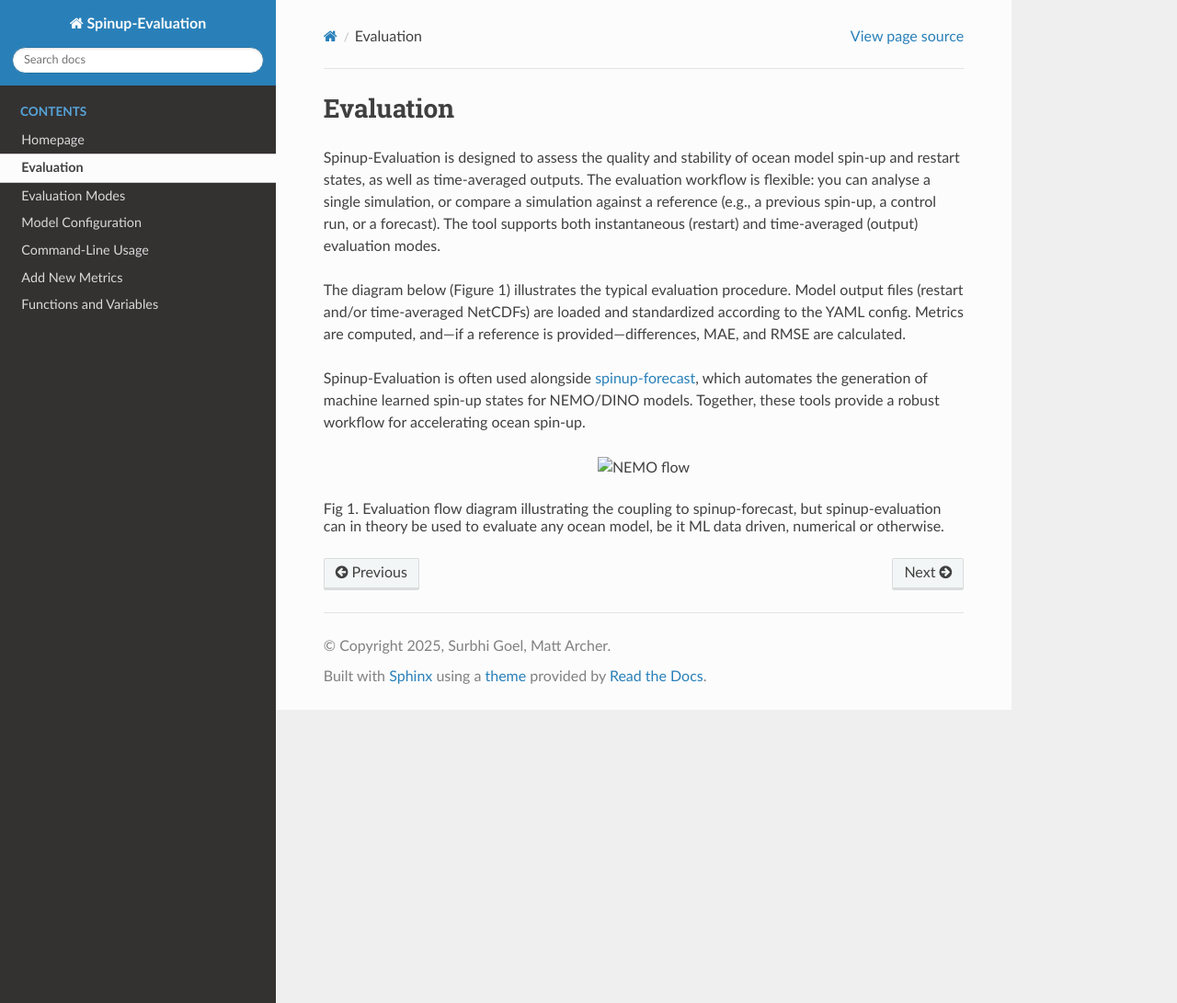
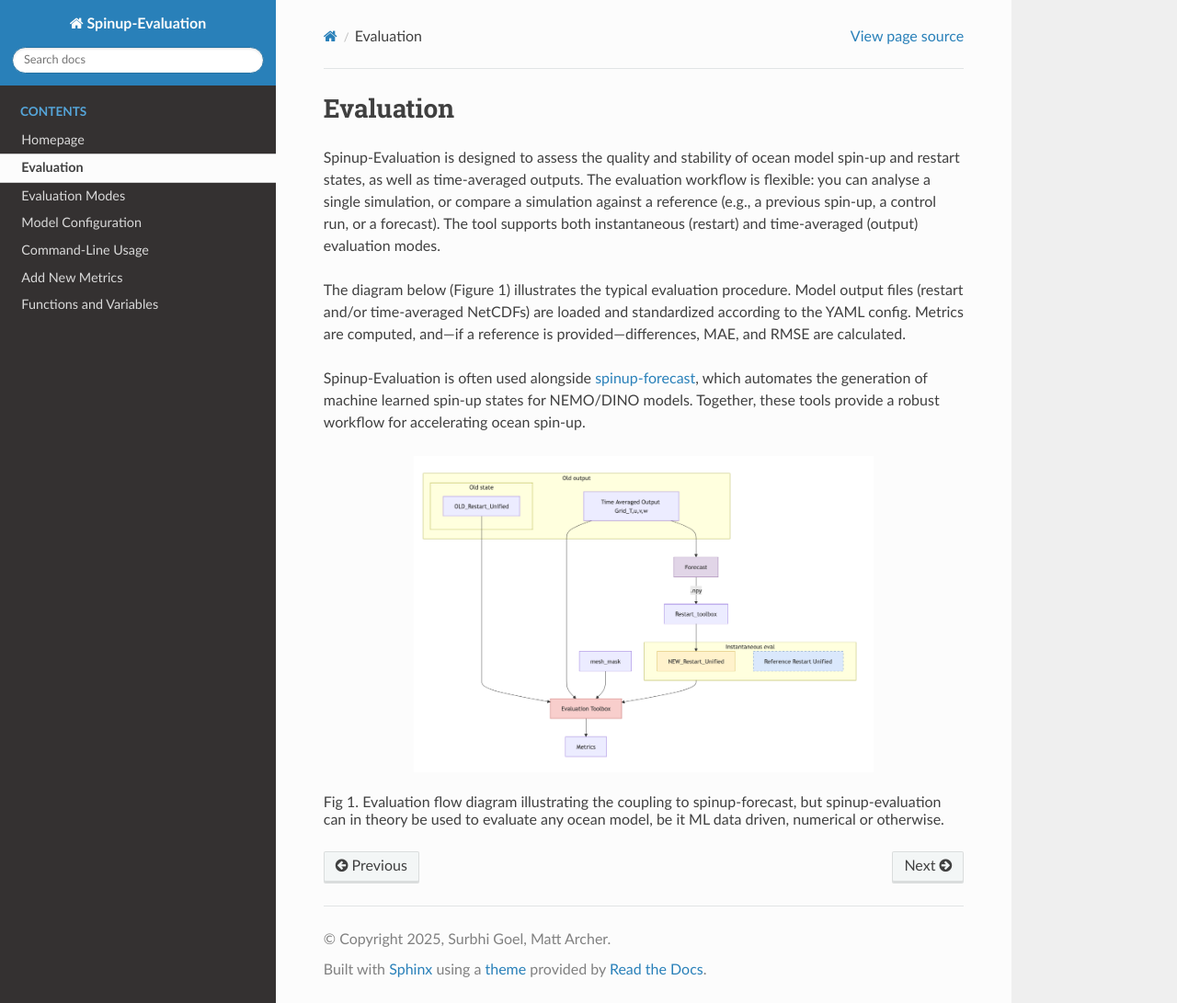
Before and after one commit to m2lines/nemo-spinup-evaluation, a Sphinx documentation site: the page built from docs/source/Evaluation.md, in a window 1280 px wide and 1091 px high. Shown: the whole window at 92% size. Built offline with Sphinx 7.4.7 and the Read the Docs theme 3.1.0, drawn with Linux system fonts in a browser that asks for light colours; pages that are not in the unit, such as notebooks, are missing from menus.

Commit message:
Updated path to diagram.png

```diff
--- a/docs/source/Evaluation.md
+++ b/docs/source/Evaluation.md
@@ -7,6 +7,6 @@ The diagram below (Figure 1) illustrates the typical evaluation procedure. Model
 Spinup-Evaluation is often used alongside [spinup-forecast](https://github.com/m2lines/nemo-spinup-forecast), which automates the generation of machine learned spin-up states for NEMO/DINO models. Together, these tools provide a robust workflow for accelerating ocean spin-up.
 
 <p align="center">
-<img src="diagram.png" alt="NEMO flow" width="500"/>
+<img src="_static/diagram.png" alt="NEMO flow" width="500"/>
 <figcaption>Fig 1. Evaluation flow diagram illustrating the coupling to spinup-forecast, but spinup-evaluation can in theory be used to evaluate any ocean model, be it ML data driven, numerical or otherwise. </figcaption>
 </p>
```
